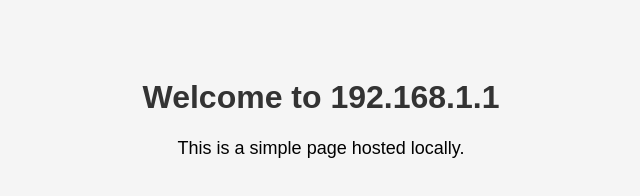
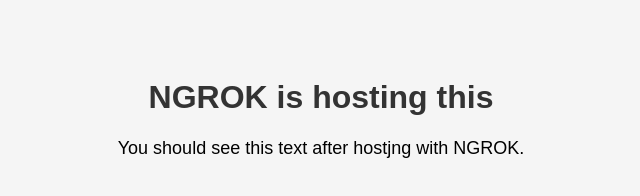
Before and after one commit to engrron30/Web-Hosting-in-Linux, a plain HTML site: page 04_host-web-using-ngrok-v2/index.html in a window 1280 px wide. Shown: the whole page, without its empty margins (319-959 px from the left). Drawn offline with Linux system fonts and the light colour scheme.

Commit message:
Update index.html

```diff
--- a/04_host-web-using-ngrok-v2/index.html
+++ b/04_host-web-using-ngrok-v2/index.html
@@ -20,7 +20,7 @@
   </style>
 </head>
 <body>
-  <h1>Welcome to 192.168.1.1</h1>
-  <p>This is a simple page hosted locally.</p>
+  <h1>NGROK is hosting this</h1>
+  <p>You should see this text after hostjng with NGROK.</p>
 </body>
 </html>
```
